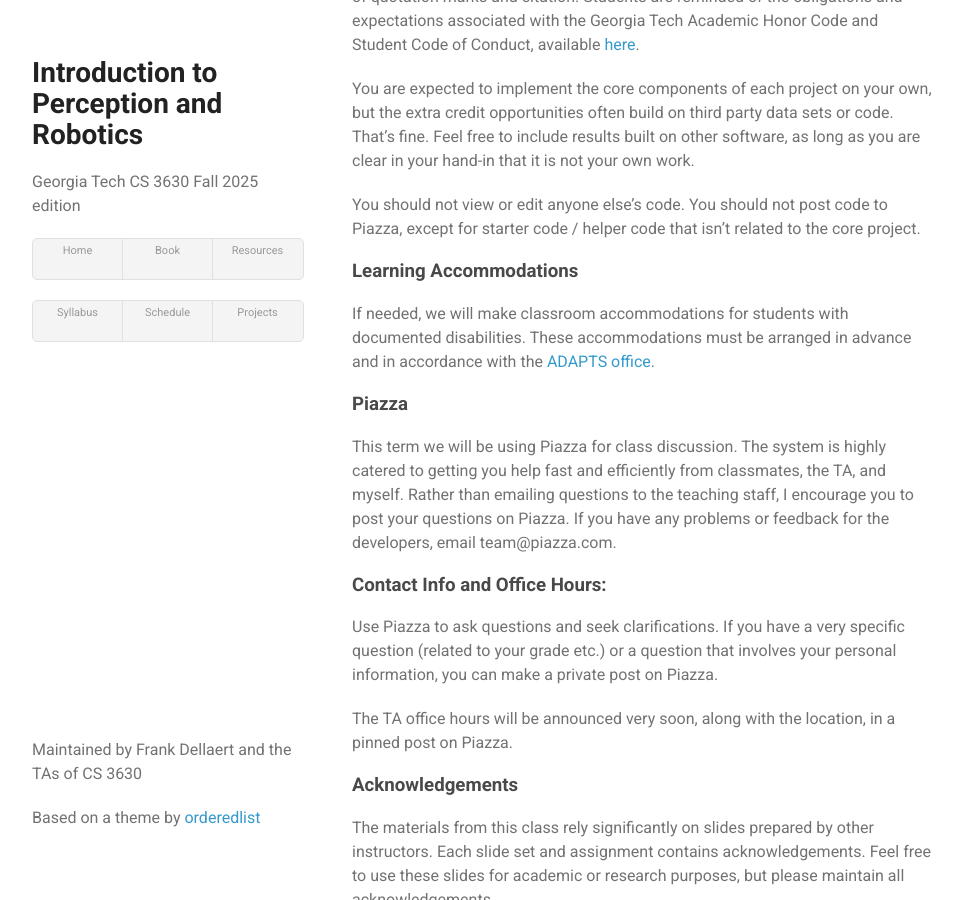
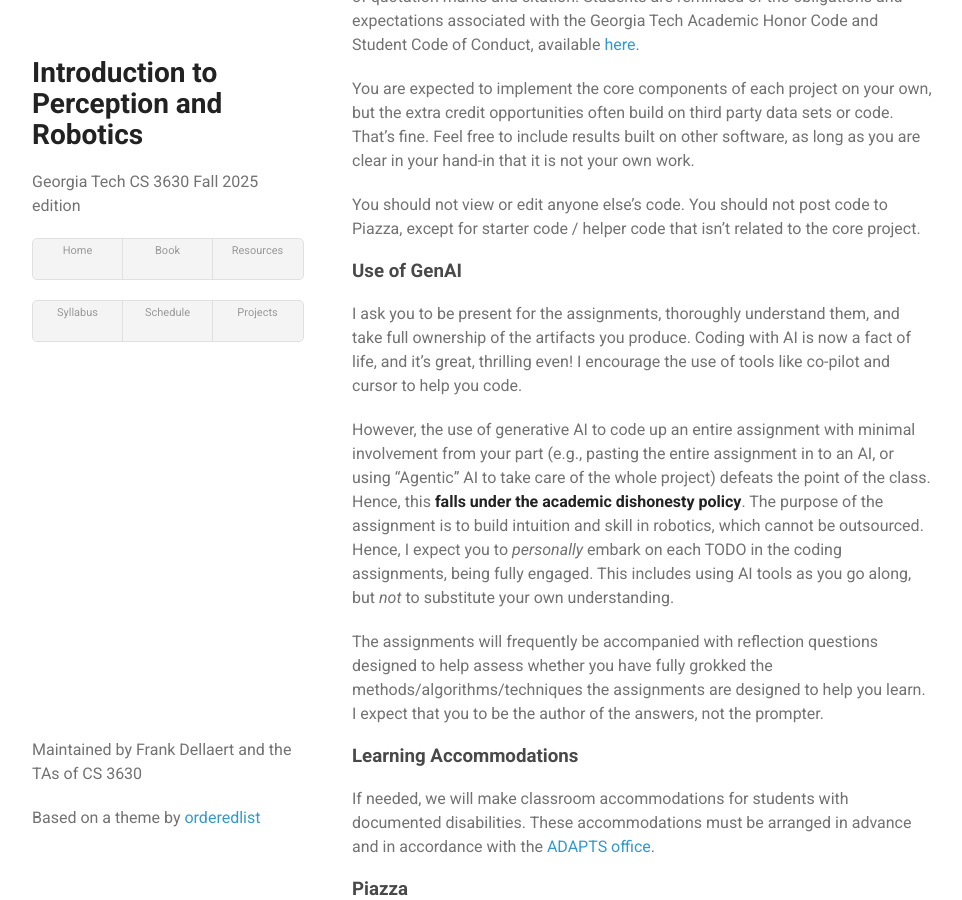
Before and after one commit to dellaert/25F-3630, a Jekyll site: the page built from syllabus.md, in a window 1280 px wide and 900 px high, scrolled down 2435 px. Shown: the whole window, without its empty margins (158-1120 px from the left). Built offline with Jekyll 4.4.1, drawn with Linux system fonts in a browser that asks for light colours.

Commit message:
GenAI policy

```diff
--- a/syllabus.md
+++ b/syllabus.md
@@ -59,6 +59,14 @@ You are expected to implement the core components of each project on your own, b
 
 You should not view or edit anyone else's code. You should not post code to Piazza, except for starter code / helper code that isn't related to the core project.
 
+### Use of GenAI
+
+I ask you to be present for the assignments, thoroughly understand them, and take full ownership of the artifacts you produce. Coding with AI is now a fact of life, and it's great, thrilling even! I encourage the use of tools like co-pilot and cursor to help you code.
+
+However, the use of generative AI to code up an entire assignment with  minimal involvement from your part (e.g., pasting the entire assignment in to an AI, or using "Agentic" AI to take care of the whole project) defeats the point of the class. Hence, this **falls under the academic dishonesty policy**. The purpose of the assignment is to build intuition and skill in robotics, which cannot be outsourced. Hence, I expect you to *personally* embark on each TODO in the coding assignments, being fully engaged. This includes using AI tools as you go along, but *not* to substitute your own understanding.
+
+The assignments will frequently be accompanied with reflection questions designed to help assess whether you have fully grokked the methods/algorithms/techniques the assignments are designed to help you learn. I expect that you to be the author of the answers, not the prompter.
+
 ### Learning Accommodations
 If needed, we will make classroom accommodations for students with documented disabilities. These accommodations must be arranged in advance and in accordance with the [ADAPTS office](www.adapts.gatech.edu).
 
```
